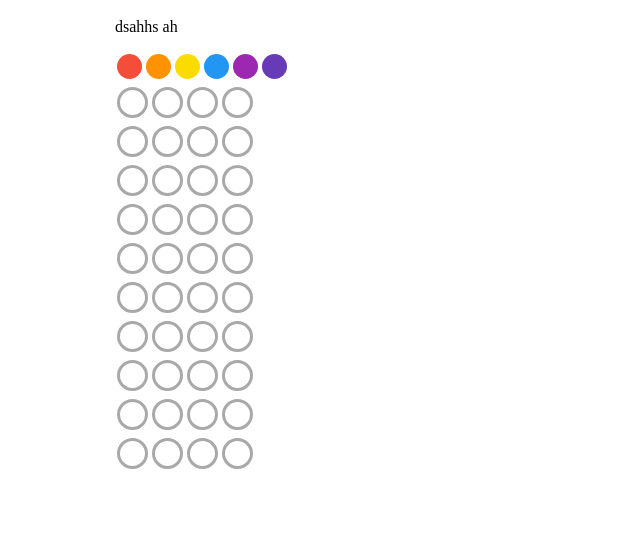
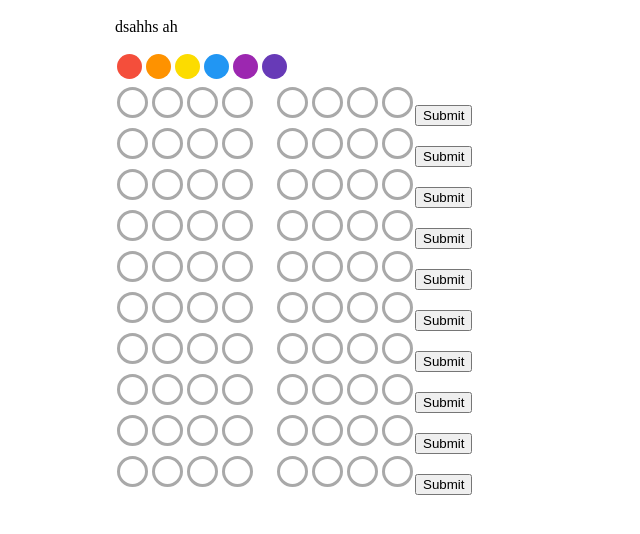
Before and after one commit to sidtiwari98/MasterMind, a Gatsby site: page /game_page/game_page in a window 1280 px wide. Shown: the part 88-622 px from the top of the page, without its empty margins (200-840 px from the left). Built offline with nearby package versions, Linux system fonts and the light colour scheme; Gatsby itself is replaced by a stand-in of ours.

Commit message:
scoring pegs and single color logic done

```diff
--- a/src/components/pegs/pegs.css
+++ b/src/components/pegs/pegs.css
@@ -7,3 +7,12 @@
     border-style: solid;
     border-color: darkgray;
 }
+
+.pegs_holder{
+    display: flex;
+    flex-direction: row;
+}
+
+.scoring_pegs_holder{
+    padding-left: 10px
+}
--- a/src/components/pegs/pegs.js
+++ b/src/components/pegs/pegs.js
@@ -1,22 +1,34 @@
 import React, {useState} from 'react'
 import './pegs.css'
+import ScoringPegs from "../scoring_pegs/scoringPegs";
 
 const number_of_pegs = 4;
 
 const Pegs = (props) => {
-  const [color, setColor] = useState("#FFFFFF");
+  const [colorOfPegs, setColorOfPegs] = useState({
+    0: "#FFFFFF",
+    1: "#FFFFFF",
+    2: "#FFFFFF",
+    3: "#FFFFFF",
+  });
 
-  const handleClick = () => {
-    setColor(props.selectedColor)
+  const handleClick = (color, selectedPeg) => {
+    let colorOfPegsCopy = Object.assign({}, colorOfPegs);
+    colorOfPegsCopy[selectedPeg] = color;
+    setColorOfPegs(colorOfPegsCopy);
   };
 
-  return(
+  return (
     <div className={'pegs_holder'}>
       {
         [...Array(number_of_pegs)].map((e, i) =>
-          <span className={'circle_pegs'} key={i} style={{backgroundColor: color}} onClick = {handleClick.bind(this)}
-        />
+          <span className={'circle_pegs'} key={i} style={{backgroundColor: colorOfPegs[i]}}
+                onClick={handleClick.bind(this, props.selectedColor, i)}
+          />
         )}
+      <div className={"scoring_pegs_holder"}>
+        <ScoringPegs initialColor={props.initialColor} inputColor={colorOfPegs}/>
+      </div>
     </div>
   )
 };
--- a/src/components/row/row.css
+++ b/src/components/row/row.css
@@ -0,0 +1,4 @@
+/*.rows_container{*/
+/*    display: flex;*/
+/*    flex-direction: row;*/
+/*}*/
--- a/src/components/row/row.js
+++ b/src/components/row/row.js
@@ -1,6 +1,7 @@
 import React from 'react'
 import './row.css'
 import Pegs from "../pegs/pegs";
+import ScoringPegs from "../scoring_pegs/scoringPegs";
 
 const number_of_rows = 10;
 
@@ -10,8 +11,7 @@ const Rows = (props) => {
     <div className={"rows_container"}>
       {
         [...Array(number_of_rows)].map((e, i) =>
-          <Pegs selectedColor = {props.selectedColor}/>
-
+          <Pegs selectedColor = {props.selectedColor} initialColor = {props.initialColor}/>
         )}
     </div>
   )
--- /dev/null
+++ b/src/components/scoring_pegs/scoringPegs.css
@@ -0,0 +1,9 @@
+.circle_scoring_pegs{
+height: 12px;
+width: 12px;
+border-radius: 50%;
+display: inline-block;
+margin: 2px;
+border-style: solid;
+border-color: darkgray;
+}
--- /dev/null
+++ b/src/components/scoring_pegs/scoringPegs.js
@@ -0,0 +1,60 @@
+import React, {useState} from 'react'
+import './scoringPegs.css'
+
+const number_of_pegs = 4;
+
+const ScoringPegs = (props) => {
+  const [colorOfScoringPegs, setColorOfScoringPegs] = useState({
+    0: "#FFFFFF",
+    1: "#FFFFFF",
+    2: "#FFFFFF",
+    3: "#FFFFFF",
+  });
+
+  const handleClick = (initialColorAndPosition, inputColorAndPosition) => {
+    // take the inputColorAndPosition object and pick the first entry. See if the color is present in initialColorAndPosition
+    // if yes then check if position of the color is same in the two afore said object
+      // if yes then input black color in that positon in the colorOfScoringPegs object
+      // else input red
+    // if no then input white color in that position in the colorOfScoringPegs object
+
+    // for (var key in p) {
+    //   if (p.hasOwnProperty(key)) {
+    //     console.log(key + " -> " + p[key]);
+    //   }
+    // }
+    console.log(initialColorAndPosition);
+    console.log(inputColorAndPosition);
+    let colorOfScoringPegsCopy = Object.assign({}, colorOfScoringPegs);
+
+    for (let keyInput in inputColorAndPosition){
+      for (let keyInitial in initialColorAndPosition){
+        if (inputColorAndPosition[keyInput] === initialColorAndPosition[keyInitial]){ //if color is present in initial
+          if(keyInput === keyInitial){ //check if postion is same
+            colorOfScoringPegsCopy[keyInput] = "black"
+          }
+          else{ //if position not same
+            colorOfScoringPegsCopy[keyInput] = "red"
+          }
+        }
+      }
+    }
+    setColorOfScoringPegs(colorOfScoringPegsCopy);
+  };
+
+  return (
+    <div className={'scoring_pegs_holder'}>
+      {console.log(">>>>>>>>>>>>>>", colorOfScoringPegs)}
+      {
+        [...Array(number_of_pegs)].map((e, i) =>
+          <span className={'circle_pegs'} key={i} style={{backgroundColor: colorOfScoringPegs[i]}}
+          />
+        )}
+      <button className={'submit_button'} onClick={handleClick.bind(this, props.initialColor, props.inputColor)}>
+        Submit
+      </button>
+    </div>
+  )
+};
+
+export default ScoringPegs;
--- a/src/pages/game_page/game_page.js
+++ b/src/pages/game_page/game_page.js
@@ -8,16 +8,25 @@ const Game_page = () => {
 
   const [selectedColor, setSelectedColor] = useState("0");
 
+  const colorToGuess = {
+    0: "#F44E3B",
+    1: "#FE9200",
+    2: "#FCDC00",
+    3: "#2196f3"
+  };
+
   const getSelectedColorFromPalette = (color) => {
     setSelectedColor(color);
   };
+
+
 
   return (
     <Layout>
       {console.log(selectedColor)}
       <p>dsahhs ah</p>
       <ColorPalette colorSelectedFunction = {getSelectedColorFromPalette}/>
-      <Rows selectedColor = {selectedColor}/>
+      <Rows selectedColor = {selectedColor} initialColor = {colorToGuess}/>
     </Layout>
   )
 };
```
